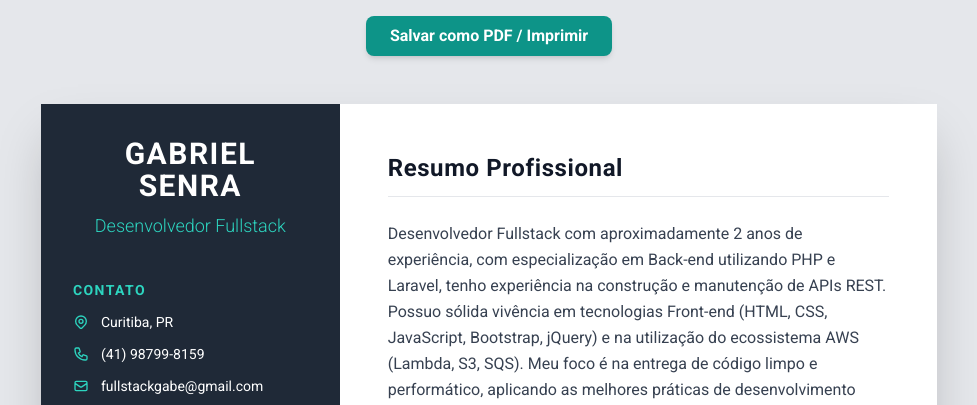
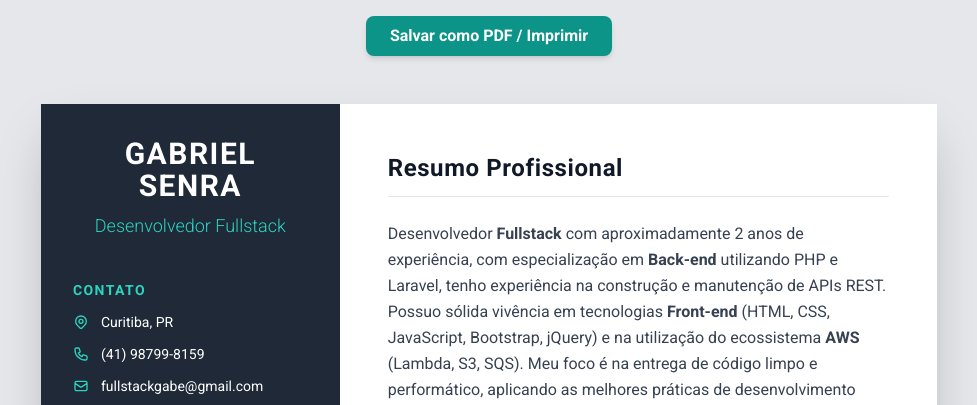
Before and after one commit to gabriel447/curriculo, a plain HTML site: page index.html in a window 1280 px wide. Shown: the top 405 px of the page, without its empty margins (151-1128 px from the left). Drawn offline with nearby package versions, Linux system fonts and the light colour scheme.

Commit message:
Update index.html

```diff
--- a/index.html
+++ b/index.html
@@ -107,8 +107,8 @@
                 <section class="mb-10">
                     <h2 class="text-2xl font-bold text-gray-900 tracking-wide border-b border-gray-200 pb-3 mb-6">Resumo Profissional</h2>
                     <p class="text-gray-700 leading-relaxed">
-                        Desenvolvedor Fullstack com aproximadamente 2 anos de experiência, com especialização em Back-end utilizando PHP e Laravel, tenho experiência na construção e manutenção de APIs REST.
-                        Possuo sólida vivência em tecnologias Front-end (HTML, CSS, JavaScript, Bootstrap, jQuery) e na utilização do ecossistema AWS (Lambda, S3, SQS).
+                        Desenvolvedor <b>Fullstack</b> com aproximadamente 2 anos de experiência, com especialização em <b>Back-end</b> utilizando PHP e Laravel, tenho experiência na construção e manutenção de APIs REST.
+                        Possuo sólida vivência em tecnologias <b>Front-end</b> (HTML, CSS, JavaScript, Bootstrap, jQuery) e na utilização do ecossistema <b>AWS</b> (Lambda, S3, SQS).
                         Meu foco é na entrega de código limpo e performático, aplicando as melhores práticas de desenvolvimento para agregar valor real ao negócio.
                 </section>
 
```
